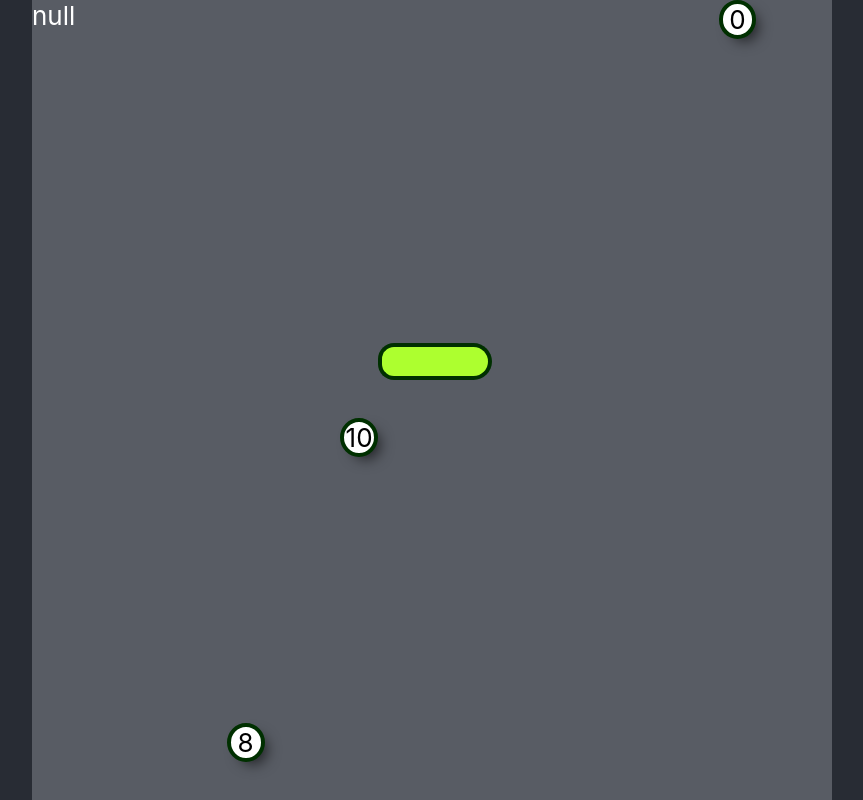
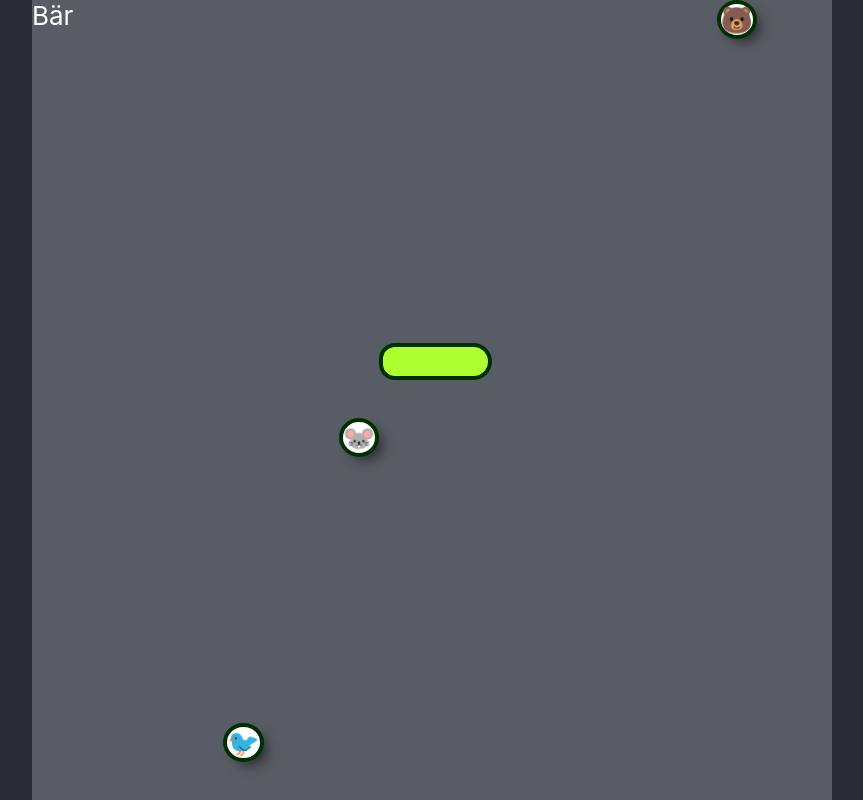
Before and after one commit to mankal111/LinguaBoa, a React (Create React App) app: page / in a window 1280 px wide. Shown: the whole page, without its empty margins (208-1071 px from the left). Built offline with nearby package versions, Linux system fonts and the light colour scheme.

Commit message:
renamed board to game

```diff
--- a/src/App.js
+++ b/src/App.js
@@ -1,11 +1,11 @@
 import React from 'react';
-import Board from './components/Board';
+import Game from './components/Game';
 import './App.css';
 
 function App() {
   return (
     <div className="App">
-      <Board />
+      <Game />
     </div>
   );
 }
--- a/src/components/Board.js
+++ b/src/components/Game.js
@@ -1,5 +1,5 @@
 import React from "react";
-import "./Board.css";
+import "./Game.css";
 import Snake from "./Snake.js"
 import Food from "./Food";
 import { words, symbols } from "../words";
@@ -10,7 +10,7 @@ export default class Board extends React.Component {
         const [x, y] = [10, 10];
         this.state = {
             practiceLanguage: 'german',
-            practiceSubject: 'numbers',
+            practiceSubject: 'animals',
             foodList: [],
             snakePositions: [{x, y}, {x: x+1, y}, {x: x+2, y}],
         }
```
Also changed, not shown: src/components/Game.css (renamed from src/components/Board.css).
